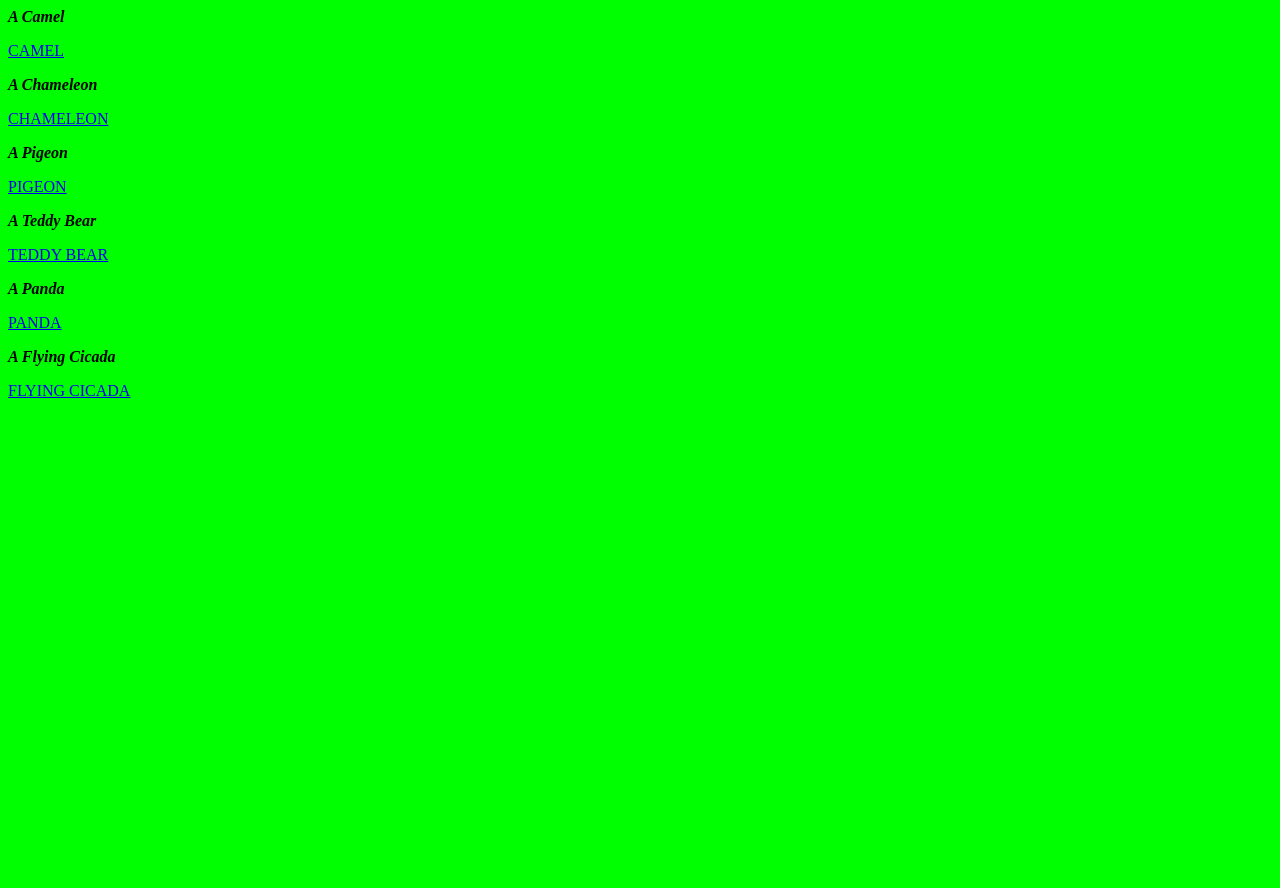
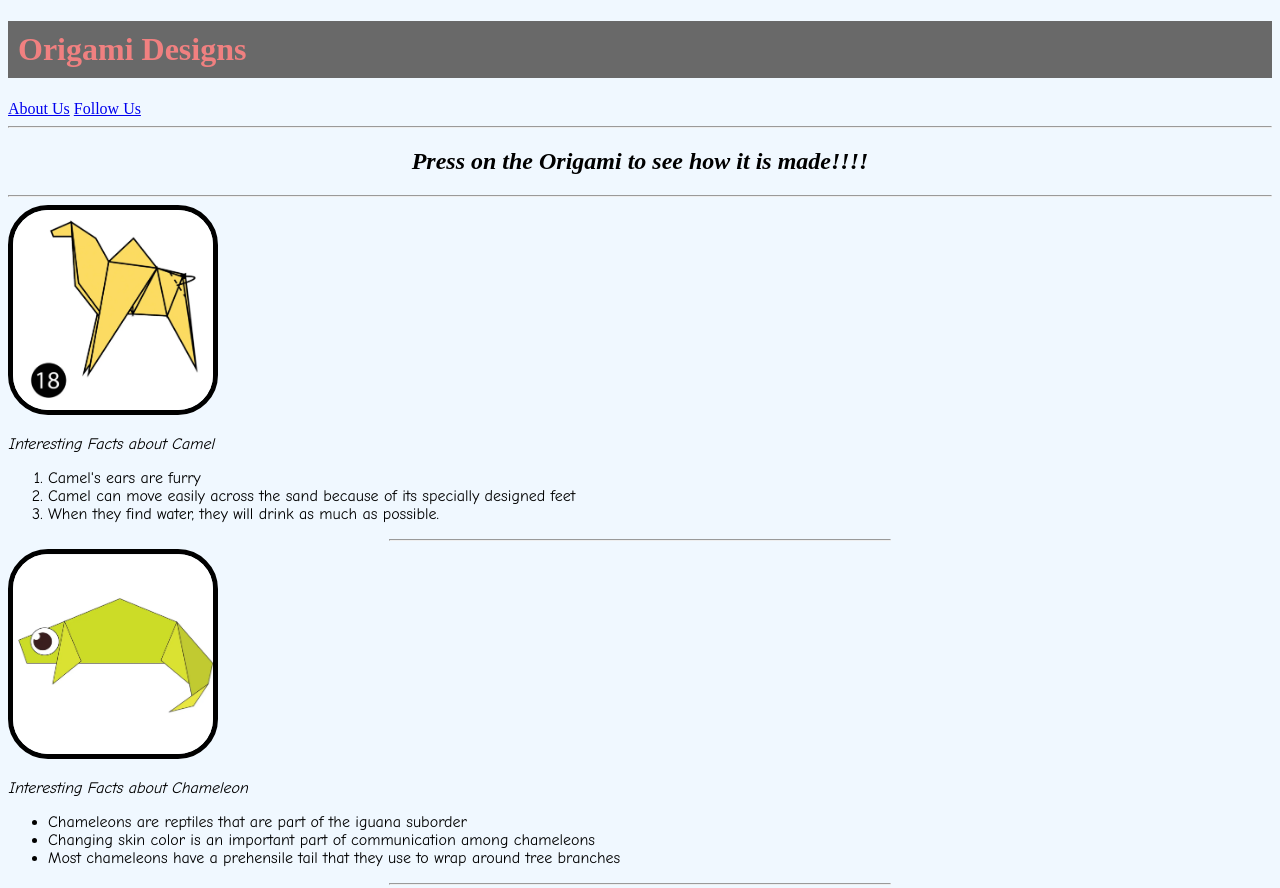
Before and after one commit to Atharva0912/Project-49, a plain HTML site: page Atharva.html in a window 1280 px wide. Shown: the top 888 px of the page. Before the commit the page ends 800 px from the top, so only its background shows below. Drawn offline with Linux system fonts and the light colour scheme.

Commit message:
Add files via upload

```diff
--- a/Atharva.html
+++ b/Atharva.html
@@ -1,21 +1,101 @@
 <!DOCTYPE html>
-<html>
-    <head>
-        <title> ORIGAMI </title>
-    </head>
-   <body style = "background-color:lime">
+	<html lang="en">
+	<head>
+	<title>Origami Designs</title>
+	<style>
+	h1{
+	color: lightcoral;
+	border: 10px solid dimgray;
+	background-color: dimgrey;
+	}
+	body{
+	background-color: aliceblue;
+	}
+	img{
+	border: 5px solid black;
+	border-radius: 40px;
+	}
+	p{
+	font-family: comic sans ms;
+	font-weight: italic;
+	}
+	ol,ul{
+	font-family: comic sans ms;
+	}
+	</style>
+	</head>
+	<body>
+	<h1>Origami Designs</h1>
+	<a href ="about.html"> About Us</a>
+	<a href="followus.html"> Follow Us</a>
+	<hr>
+	<p><h2><i><b><center>Press on the Origami to see how it is made!!!!</center></b> </i></h3></p>
+	<hr>
 
-      <b> <i> A Camel</i> </b>
-       <p><a href = "http://origami.me/camel/" ><img src "https://via.placeholder.com/150"/>CAMEL</a></p>
-      <p> <b> <i> A Chameleon</i> </b></p>
-       <p><a href = "http://origami.me/chameleon/" ><img src "https://via.placeholder.com/150"/>CHAMELEON</a></p>
-       <p> <b> <i> A Pigeon</i> </b></p>
-       <p><a href = "http://origami.me/pigeon/" ><img src "https://via.placeholder.com/150"/>PIGEON</a></p>
-       <p> <b> <i> A Teddy Bear</i> </b></p>
-       <p><a href = "http://origami.me/teddy-bear/" ><img src "https://via.placeholder.com/150"/>TEDDY BEAR</a></p>
-       <p> <b> <i> A Panda</i> </b></p>
-       <p><a href = "http://origami.me/panda/" ><img src "https://via.placeholder.com/150"/>PANDA</a></p>
-       <p> <b> <i> A Flying Cicada</i> </b></p>
-       <p><a href = "http://origami.me/flying-cicada/" ><img src "https://via.placeholder.com/150"/>FLYING CICADA</a></p>
-    </body>
-</html>
+	<a href ="http://origami.me/camel/"><img src = "camel.png" width="200px" height="200px"></a>
+
+	<p><i>Interesting Facts about Camel</i></p>
+	<ol>
+	<li>Camel's ears are furry</li>
+	<li>Camel can move easily across the sand because of its specially designed feet</li>
+	<li>When they find water, they will drink as much as possible.</li>
+	</ol>
+
+	<hr width =500px >
+	<a href="http://origami.me/chameleon/">
+
+	<img src="chameleon.png" width="200px" height="200px"></a>
+	<p><i>Interesting Facts about Chameleon</i></p>
+	<ul>
+	<li>Chameleons are reptiles that are part of the iguana suborder</li>
+	<li>Changing skin color is an important part of communication among chameleons</li>
+	<li>Most chameleons have a prehensile tail that they use to wrap around tree branches</li>
+	</ul>
+
+	<hr width=500px>
+	<a href="http://origami.me/pigeon/">
+
+	<img src="pigeon.png" width="200px" height="200px"></a>
+	<p><i>Interesting Facts about Pigeon</i></p>
+	<ol>
+	<li>Pigeons are incredibly complex and intelligent animals</li>
+	<li>Pigeons are renowned for their outstanding navigational abilities</li>
+	<li>Pigeons have excellent hearing abilities.</li>
+	</ol>
+
+	<hr width=500px>
+	<a href="http://origami.me/teddy-bear/">
+
+	<img src="bear.png" width="200px" height="200px"></a>
+	<p><i>Interesting Facts about Teddy Bears</i></p>
+	<ul>
+	<li>The Teddy Bears’ Picnic song was originally called The Teddy Bear Two Step</li>
+	<li>Winnie the Pooh was based on a real bear</li>
+	<li>The smallest commercially available stitched teddy bear is a mere 0.29 inches tall, made by South African “microbear”
+	maker Cheryl Moss, whose largest creations are just taller than half an inch</li>
+	</ul>
+
+	<hr width=500px>
+	<a href="http://origami.me/panda/">
+
+	<img src="panda.png" width="200px" height="200px"></a>
+	<p><i>Interesting Facts about Panda</i></p>
+	<ol>
+	<li>Giant pandas are good at climbing trees and can also swim</li>
+	<li>Pandas go from pink to white and black (or brown)</li>
+	<li>Pandas are "lazy" — eating and sleeping make their day</li>
+	</ol>
+
+	<hr width=500px>
+	<a href="http://origami.me/flying-cicada/">
+
+	<img src="flying bird.png" width="200px" height="200px"></a>
+	<p><i>Interesting Facts about Cicada</i></p>
+	<ul>
+	<li>All cicada species in North America came from a common ancestor</li>
+	<li>cicada species switches from being on a 13-year cycle to a 17-year cycle</li>
+	</ul>
+
+	<hr width=500px>
+	</body>
+	</html>
```
Also changed, not shown: bear.png (added), camel.png (added), chameleon.png (added), flying bird.png (added), panda.png (added), pigeon.png (added).
